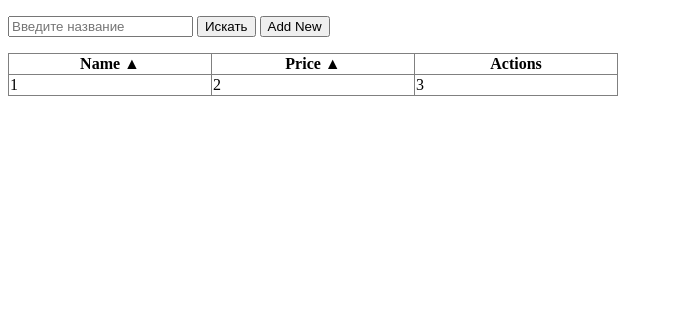
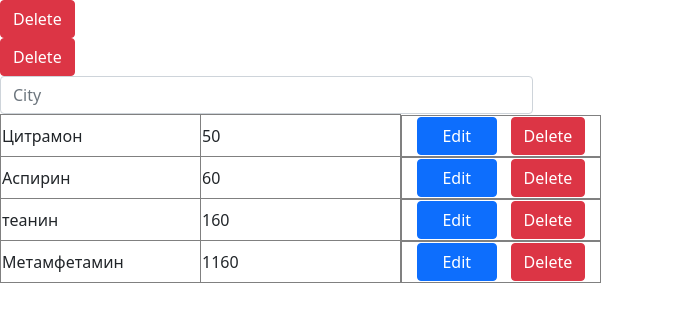
Before and after one commit to Igor-R64/Product_table_JS, a plain HTML site: page index.html in a window 1280 px wide. Shown: the whole page, without its empty margins (0-681 px from the left). Drawn offline with nearby package versions, Linux system fonts and the light colour scheme.

Commit message:
add input

```diff
--- a/index.html
+++ b/index.html
@@ -5,37 +5,16 @@
     <meta charset="UTF-8">
     <meta http-equiv="X-UA-Compatible" content="IE=edge">
     <meta name="viewport" content="width=device-width, initial-scale=1.0">
+    <link href="https://cdn.jsdelivr.net/npm/bootstrap@5.0.0-beta3/dist/css/bootstrap.min.css" rel="stylesheet" integrity="sha384-eOJMYsd53ii+scO/bJGFsiCZc+5NDVN2yr8+0RDqr0Ql0h+rP48ckxlpbzKgwra6" crossorigin="anonymous">
     <link rel="stylesheet" href="style.css">
     <title>Product table</title>
 </head>
 
 <body>
-    <wrapper>
-        <div class="search">
-            <form>
-                <p><input type="search" placeholder="Введите название">
-                <input type="submit" value="Искать">
-                <input type="submit" value="Add New"></p>
-            </form>
-
-        </div>
-
-        <div>
-            <table id="table">
-                <tr>
-                    <th>Name &#9650;</th>
-                    <th>Price &#9650;</th>
-                    <th>Actions </th>
-                </tr>
-            </table>
-
-        </div>
-    </wrapper>
+    <div id="table"></div>
 
 
-    <script src="script.js">
-
-    </script>
+    <script src="script.js"> </script>
 </body>
 
 </html>
--- a/script.js
+++ b/script.js
@@ -1,7 +1,67 @@
-const tab = document.querySelector('.table');
+const tableLauout = ``;
 
-const tr = document.createElement('tr');
+const elements = [
+  {
+    id: 1,
+    count: 9,
+    title: "Цитрамон",
+    price: 50,
+  },
+  {
+    id: 2,
+    count: 5,
+    title: "Аспирин",
+    price: 60,
+  },
+  {
+    id: 3,
+    count: 3,
+    title: "теанин",
+    price: 160,
+  },
+  {
+    id: 4,
+    count: 1,
+    title: "Метамфетамин",
+    price: 1160,
+  },
+];
 
-tr.innerHTML = '<td>1</td><td>2</td><td>3</td>';
+const button = (id) => `<button id = ${id} class="btn btn-primary" style="width: 80px;"> Edit </button>`;
+const delbutton = () => `<button class="btn btn-danger">Delete</button>`;
 
-table.append(tr);
+const makeRow = ({ id, title, price }) => `
+<tr>
+    <td>${title}</td><td>${price}</td><td class="d-flex justify-content-evenly">${button(id)} ${delbutton()} </td>
+  </tr>
+`;
+
+class Table {
+  constructor(elements, idElemToRenderWithin) {
+    this.elements = elements;
+    this.idElemToRenderWithin = idElemToRenderWithin;
+  }
+
+  initialize() {
+    let x = document.getElementById(this.idElemToRenderWithin);
+
+    x.insertAdjacentHTML("afterbegin", this.render(this.elements));
+  }
+
+  render(elements) {
+    let resultHtml = "";
+
+    elements.forEach((el) => {
+      resultHtml = resultHtml + makeRow(el);
+    });
+
+    return `<div class="col-2">${delbutton()}</div>
+    <div class="col-sm-5">${delbutton()} <input type="text" class="form-control" placeholder="City" aria-label="City">
+
+  </div> <table>${resultHtml}</table>`;
+  }
+}
+
+const table = new Table(elements, "table");
+
+table.initialize();
```
